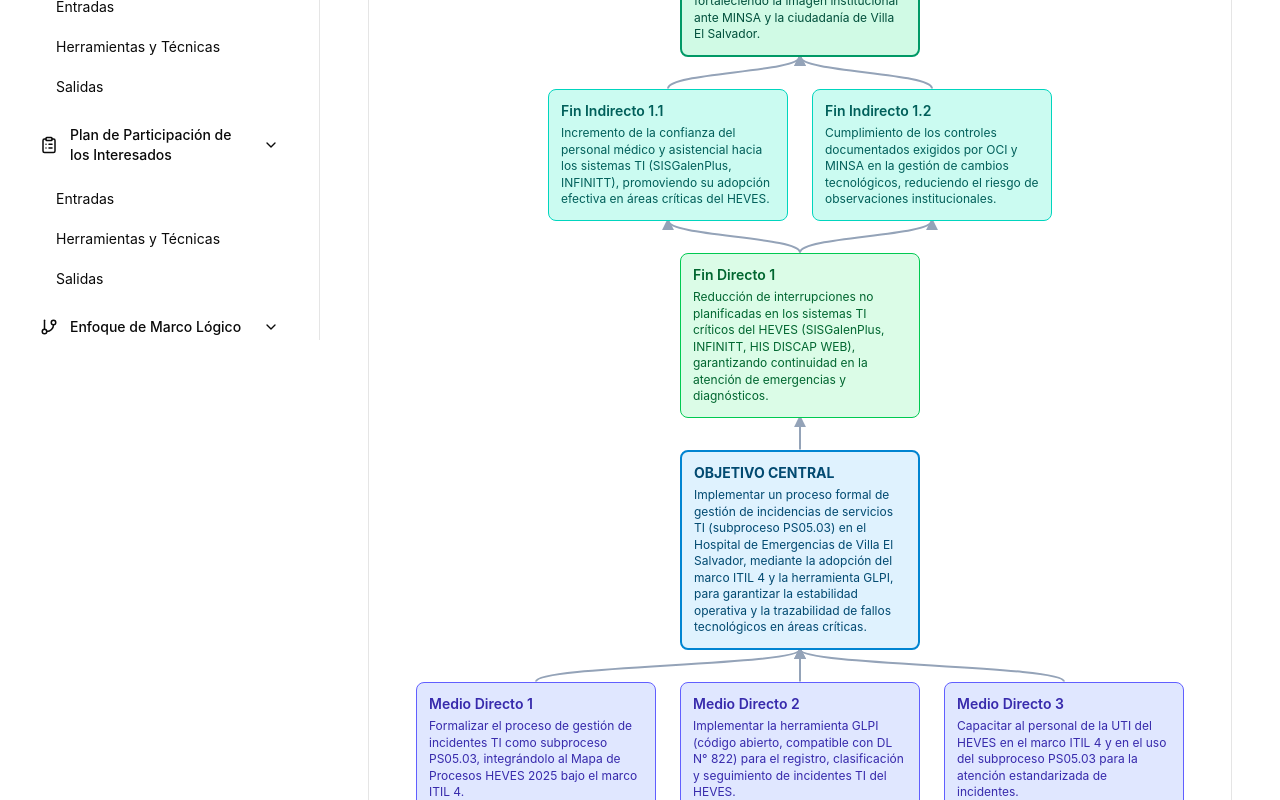
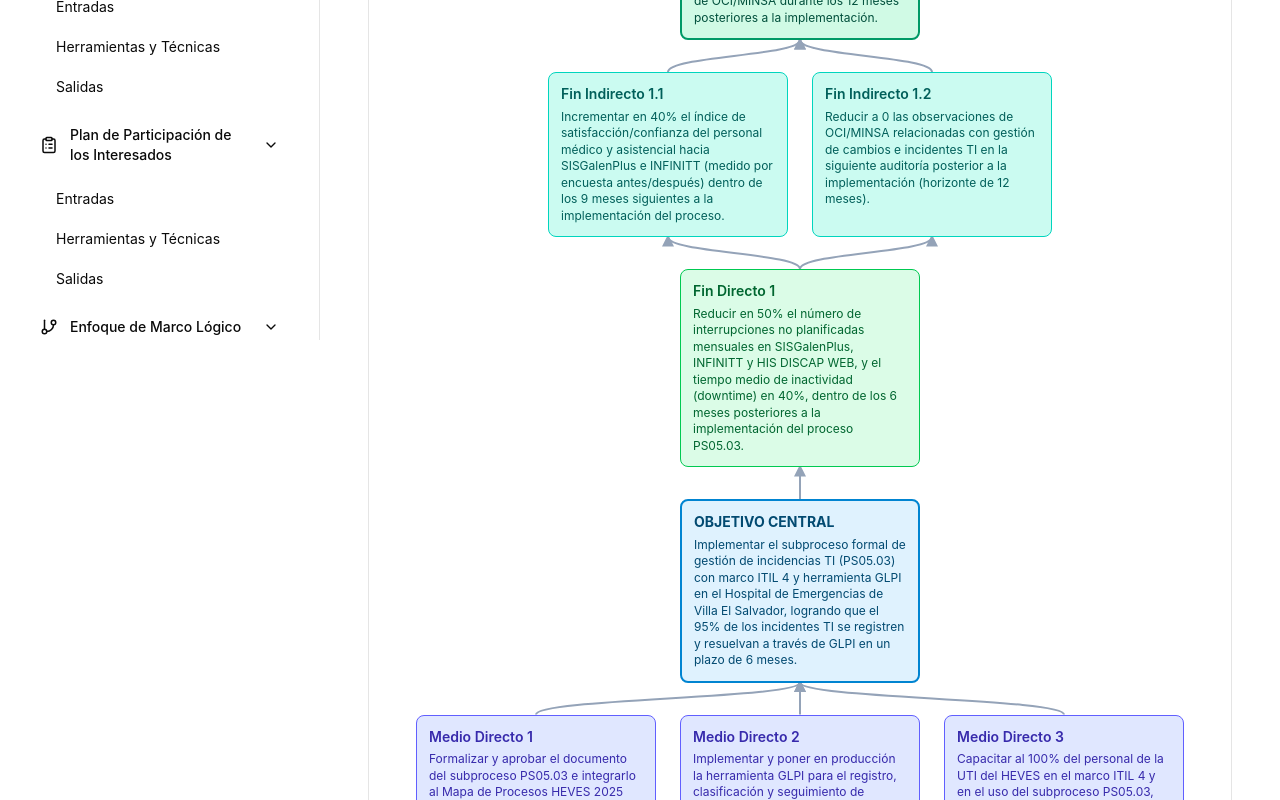
Before and after one commit to RonnyPumaricra/blog-heves-v2, a React (Vite) app: page /eml/arbol-objetivos in a window 1280 px wide. Shown: the part 460-1260 px from the top of the page. Built offline with nearby package versions, Linux system fonts and the light colour scheme.

Commit message:
Objetivos SMART

```diff
--- a/src/app/components/ArbolObjetivosTree.tsx
+++ b/src/app/components/ArbolObjetivosTree.tsx
@@ -14,14 +14,14 @@ interface Edge {
 }
 
 const nodes: TreeNode[] = [
-  { id: 'FF', title: 'FIN FINAL', desc: 'Mejora sostenida de la calidad de atención médica del HEVES mediante servicios TI confiables y trazables, cumpliendo la normativa de gobierno digital peruana y fortaleciendo la imagen institucional ante MINSA y la ciudadanía de Villa El Salvador.', row: 0, level: 'fin-final' },
-  { id: 'FI1', title: 'Fin Indirecto 1.1', desc: 'Incremento de la confianza del personal médico y asistencial hacia los sistemas TI (SISGalenPlus, INFINITT), promoviendo su adopción efectiva en áreas críticas del HEVES.', row: 1, level: 'fin-indirecto' },
-  { id: 'FI2', title: 'Fin Indirecto 1.2', desc: 'Cumplimiento de los controles documentados exigidos por OCI y MINSA en la gestión de cambios tecnológicos, reduciendo el riesgo de observaciones institucionales.', row: 1, level: 'fin-indirecto' },
-  { id: 'FD1', title: 'Fin Directo 1', desc: 'Reducción de interrupciones no planificadas en los sistemas TI críticos del HEVES (SISGalenPlus, INFINITT, HIS DISCAP WEB), garantizando continuidad en la atención de emergencias y diagnósticos.', row: 2, level: 'fin-directo' },
-  { id: 'OC', title: 'OBJETIVO CENTRAL', desc: 'Implementar un proceso formal de gestión de incidencias de servicios TI (subproceso PS05.03) en el Hospital de Emergencias de Villa El Salvador, mediante la adopción del marco ITIL 4 y la herramienta GLPI, para garantizar la estabilidad operativa y la trazabilidad de fallos tecnológicos en áreas críticas.', row: 3, level: 'objetivo-central' },
-  { id: 'MD1', title: 'Medio Directo 1', desc: 'Formalizar el proceso de gestión de incidentes TI como subproceso PS05.03, integrándolo al Mapa de Procesos HEVES 2025 bajo el marco ITIL 4.', row: 4, level: 'medio-directo' },
-  { id: 'MD2', title: 'Medio Directo 2', desc: 'Implementar la herramienta GLPI (código abierto, compatible con DL N° 822) para el registro, clasificación y seguimiento de incidentes TI del HEVES.', row: 4, level: 'medio-directo' },
-  { id: 'MD3', title: 'Medio Directo 3', desc: 'Capacitar al personal de la UTI del HEVES en el marco ITIL 4 y en el uso del subproceso PS05.03 para la atención estandarizada de incidentes.', row: 4, level: 'medio-directo' },
+  { id: 'FF', title: 'FIN FINAL', desc: 'Mejorar la calidad de atención médica del HEVES elevando la disponibilidad de los sistemas TI críticos a ≥99% y reduciendo en 30% las observaciones de auditoría de OCI/MINSA durante los 12 meses posteriores a la implementación.', row: 0, level: 'fin-final' },
+  { id: 'FI1', title: 'Fin Indirecto 1.1', desc: 'Incrementar en 40% el índice de satisfacción/confianza del personal médico y asistencial hacia SISGalenPlus e INFINITT (medido por encuesta antes/después) dentro de los 9 meses siguientes a la implementación del proceso.', row: 1, level: 'fin-indirecto' },
+  { id: 'FI2', title: 'Fin Indirecto 1.2', desc: 'Reducir a 0 las observaciones de OCI/MINSA relacionadas con gestión de cambios e incidentes TI en la siguiente auditoría posterior a la implementación (horizonte de 12 meses).', row: 1, level: 'fin-indirecto' },
+  { id: 'FD1', title: 'Fin Directo 1', desc: 'Reducir en 50% el número de interrupciones no planificadas mensuales en SISGalenPlus, INFINITT y HIS DISCAP WEB, y el tiempo medio de inactividad (downtime) en 40%, dentro de los 6 meses posteriores a la implementación del proceso PS05.03.', row: 2, level: 'fin-directo' },
+  { id: 'OC', title: 'OBJETIVO CENTRAL', desc: 'Implementar el subproceso formal de gestión de incidencias TI (PS05.03) con marco ITIL 4 y herramienta GLPI en el Hospital de Emergencias de Villa El Salvador, logrando que el 95% de los incidentes TI se registren y resuelvan a través de GLPI en un plazo de 6 meses.', row: 3, level: 'objetivo-central' },
+  { id: 'MD1', title: 'Medio Directo 1', desc: 'Formalizar y aprobar el documento del subproceso PS05.03 e integrarlo al Mapa de Procesos HEVES 2025 bajo el marco ITIL 4, con aprobación formal de la Dirección dentro de los primeros 2 meses del proyecto.', row: 4, level: 'medio-directo' },
+  { id: 'MD2', title: 'Medio Directo 2', desc: 'Implementar y poner en producción la herramienta GLPI para el registro, clasificación y seguimiento de incidentes TI, alcanzando un 90% de incidentes gestionados mediante la plataforma dentro de los primeros 4 meses.', row: 4, level: 'medio-directo' },
+  { id: 'MD3', title: 'Medio Directo 3', desc: 'Capacitar al 100% del personal de la UTI del HEVES en el marco ITIL 4 y en el uso del subproceso PS05.03, con una nota mínima de aprobación del 80% en la evaluación post-capacitación, dentro de los primeros 3 meses.', row: 4, level: 'medio-directo' },
   { id: 'MF11', title: 'M.F. 1.1', desc: 'Diseñar la ficha de proceso PS05.03 alineada al Mapa de Procesos HEVES y a los lineamientos MINSA (RS N° 063-2020).', row: 5, level: 'medio-final' },
   { id: 'MF12', title: 'M.F. 1.2', desc: 'Obtener resolución directoral formal de aprobación del nuevo subproceso ITIL por parte de la Dirección Ejecutiva.', row: 5, level: 'medio-final' },
   { id: 'MF21', title: 'M.F. 2.1', desc: 'Instalar y configurar GLPI en los servidores virtualizados del HEVES con los flujos de incidentes definidos.', row: 5, level: 'medio-final' },
```
